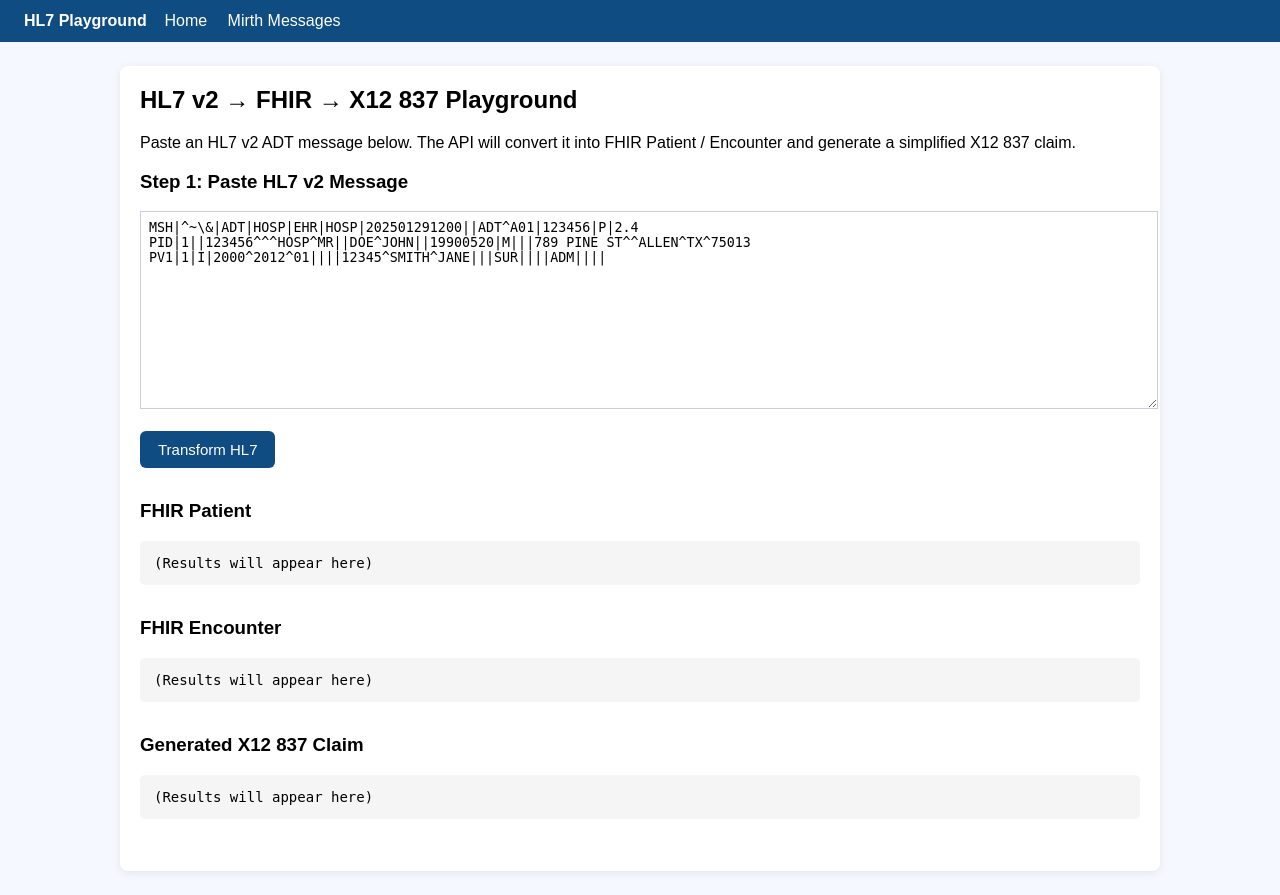
After one commit to yzenith/django-sam-healthcare, a Django app: page /hl7/playground/ in a window 1280 px wide. The commit adds this page. Run offline with Django 4.2, Linux system fonts and the light colour scheme.

Commit message:
add message detail page and home page and read me page

```diff
--- /dev/null
+++ b/example/templates/hl7_playground.html
@@ -0,0 +1,94 @@
+<!DOCTYPE html>
+<html lang="en">
+<head>
+  <meta charset="UTF-8">
+  <title>HL7 v2 → FHIR → X12 837 Playground</title>
+  <script src="https://code.jquery.com/jquery-3.7.1.min.js"></script>
+
+  <style>
+    body { font-family: Arial, sans-serif; background: #f5f9ff; margin: 0; }
+    .nav { background: #0f4c81; color: #fff; padding: 12px 24px; }
+    .nav a { color: #fff; text-decoration: none; margin-right: 16px; }
+    .container { max-width: 1000px; margin: 24px auto; background: #fff;
+                 padding: 20px; border-radius: 8px; box-shadow: 0 2px 10px rgba(0,0,0,.08); }
+
+    textarea { width: 100%; height: 180px; font-family: monospace; border: 1px solid #ccd; padding: 8px; }
+    pre { background: #f5f5f5; padding: 14px; border-radius: 5px; overflow-x: auto;
+          white-space: pre-wrap; font-size: 14px; }
+
+    h2 { margin-top: 0; }
+    button {
+      background: #0f4c81; color: #fff; padding: 10px 18px;
+      border: none; border-radius: 6px; cursor: pointer; font-size: 15px;
+    }
+    button:hover { background: #08385f; }
+    .section { margin-bottom: 32px; }
+  </style>
+</head>
+
+<body>
+
+<div class="nav">
+  <strong>HL7 Playground</strong>
+  &nbsp;&nbsp;
+  <a href="/">Home</a>
+  <a href="/mirth/messages/">Mirth Messages</a>
+</div>
+
+<div class="container">
+
+  <h2>HL7 v2 → FHIR → X12 837 Playground</h2>
+  <p>Paste an HL7 v2 ADT message below. The API will convert it into FHIR Patient / Encounter and generate a simplified X12 837 claim.</p>
+
+  <div class="section">
+    <h3>Step 1: Paste HL7 v2 Message</h3>
+    <textarea id="hl7-input">MSH|^~\&|ADT|HOSP|EHR|HOSP|202501291200||ADT^A01|123456|P|2.4
+PID|1||123456^^^HOSP^MR||DOE^JOHN||19900520|M|||789 PINE ST^^ALLEN^TX^75013
+PV1|1|I|2000^2012^01||||12345^SMITH^JANE|||SUR||||ADM||||</textarea>
+    <br><br>
+    <button id="btn-transform">Transform HL7</button>
+  </div>
+
+  <div class="section">
+    <h3>FHIR Patient</h3>
+    <pre id="patient-json">(Results will appear here)</pre>
+  </div>
+
+  <div class="section">
+    <h3>FHIR Encounter</h3>
+    <pre id="encounter-json">(Results will appear here)</pre>
+  </div>
+
+  <div class="section">
+    <h3>Generated X12 837 Claim</h3>
+    <pre id="x12-837">(Results will appear here)</pre>
+  </div>
+
+</div>
+
+<script>
+  $("#btn-transform").on("click", function () {
+    const hl7 = $("#hl7-input").val();
+
+    $.ajax({
+      url: "/api/transform/",
+      method: "POST",
+      contentType: "application/json",
+      dataType: "json",
+      data: JSON.stringify({ hl7_message: hl7 }),
+
+      success: function (data) {
+        $("#patient-json").text(JSON.stringify(data.patient, null, 2));
+        $("#encounter-json").text(JSON.stringify(data.encounter, null, 2));
+        $("#x12-837").text(data.x12_837 || "(No 837 generated)");
+      },
+
+      error: function (xhr) {
+        alert("Error: " + xhr.responseText);
+      }
+    });
+  });
+</script>
+
+</body>
+</html>
--- a/example/urls.py
+++ b/example/urls.py
@@ -1,11 +1,14 @@
 # example/urls.py
+from django import views
 from django.urls import path
-from example.views import index, HL7TransformView, MirthHL7View, mirth_message_detail, mirth_messages
+from example.views import hl7_playground, HL7TransformView, MirthHL7View, mirth_message_detail, mirth_messages, home
 
 
 urlpatterns = [
-    path("", index, name="index"),        # ← 首页指向 index.html
+    # path("", index, name="index"),        # ← 首页指向 index.html
+    path("", home, name="home"),
     path("api/transform/", HL7TransformView.as_view(), name="hl7-transform"),
+    path("hl7/playground/", hl7_playground, name="hl7-playground"),
     path("api/mirth/hl7/", MirthHL7View.as_view(), name="mirth-hl7"),
     path("mirth/messages/", mirth_messages, name="mirth-messages"),
     path("mirth/messages/<int:pk>/", mirth_message_detail, name="mirth-message-detail"),
--- a/example/views.py
+++ b/example/views.py
@@ -12,13 +12,37 @@ from .hl7_utils import hl7_to_all
 
 from .models import HL7MessageLog
 
+def home(request):
+    total = HL7MessageLog.objects.count()
+    latest_logs = HL7MessageLog.objects.order_by("-created_at")[:5]
+    return render(request, "home.html", {
+        "total": total,
+        "latest_logs": latest_logs,
+    })
+
+def hl7_playground(request):
+    return render(request, "hl7_playground.html")
+
 def mirth_messages(request):
     logs = HL7MessageLog.objects.order_by("-created_at")[:20]
     return render(request, "mirth_messages.html", {"logs": logs})
 
 def mirth_message_detail(request, pk):
     log = get_object_or_404(HL7MessageLog, pk=pk)
-    return render(request, "mirth_message_detail.html", {"log": log})
+
+    # Re-run transform on the raw HL7 so we don't need to store JSON in DB
+    transform_result = hl7_to_all(log.raw_hl7)
+    patient = transform_result.get("patient")
+    encounter = transform_result.get("encounter")
+    x12_837 = transform_result.get("x12_837")
+
+    context = {
+        "log": log,
+        "patient": patient,
+        "encounter": encounter,
+        "x12_837": x12_837,
+    }
+    return render(request, "mirth_message_detail.html", context)
 
 
 # ⬇⬇⬇ add this function-based view
```
Also changed, not shown: example/templates/home.html (added, +89 -0 lines), example/templates/mirth_message_detail.html (added, +80 -0 lines), example/templates/mirth_messages.html (+6 -1 lines), README.md.
